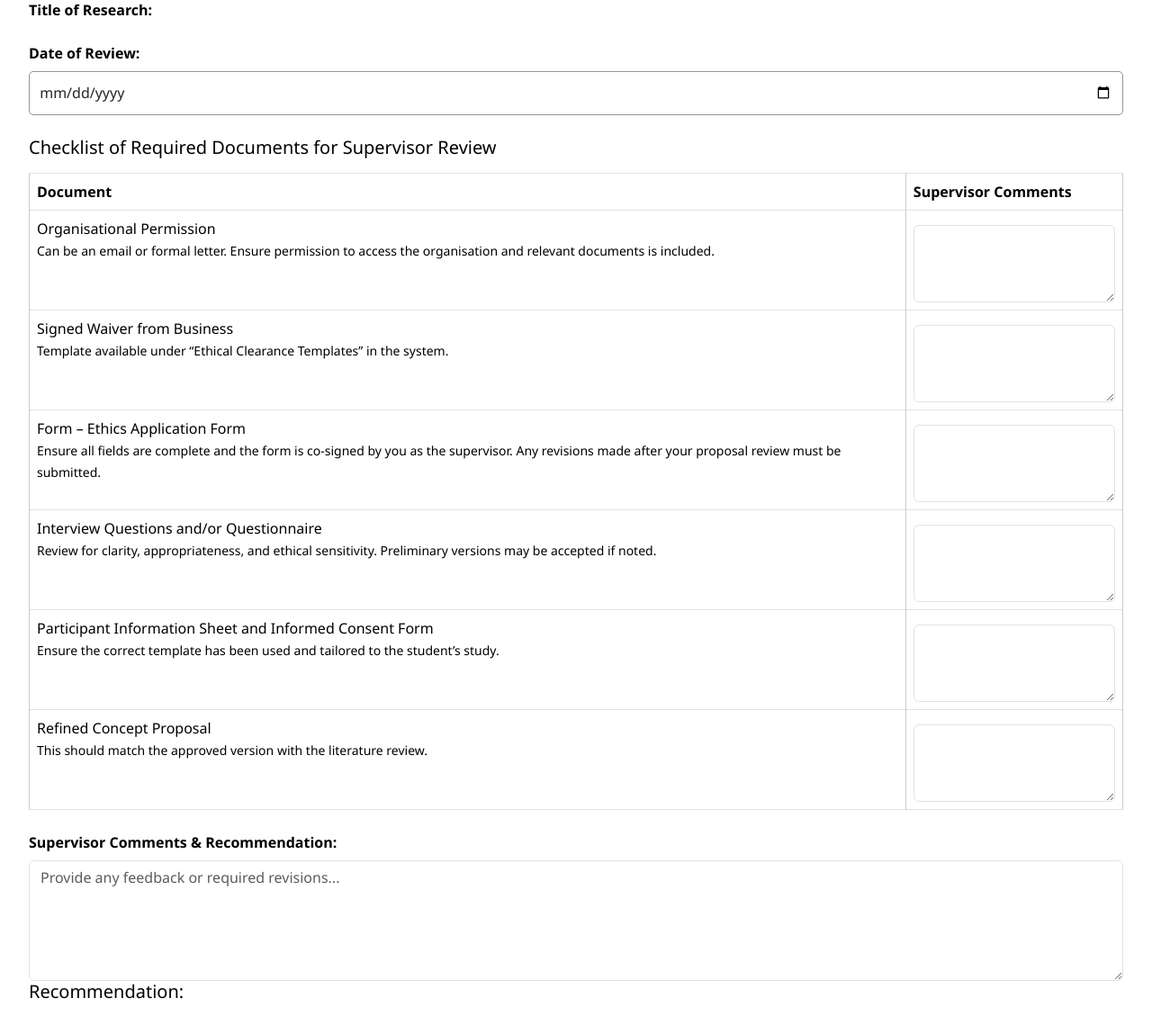
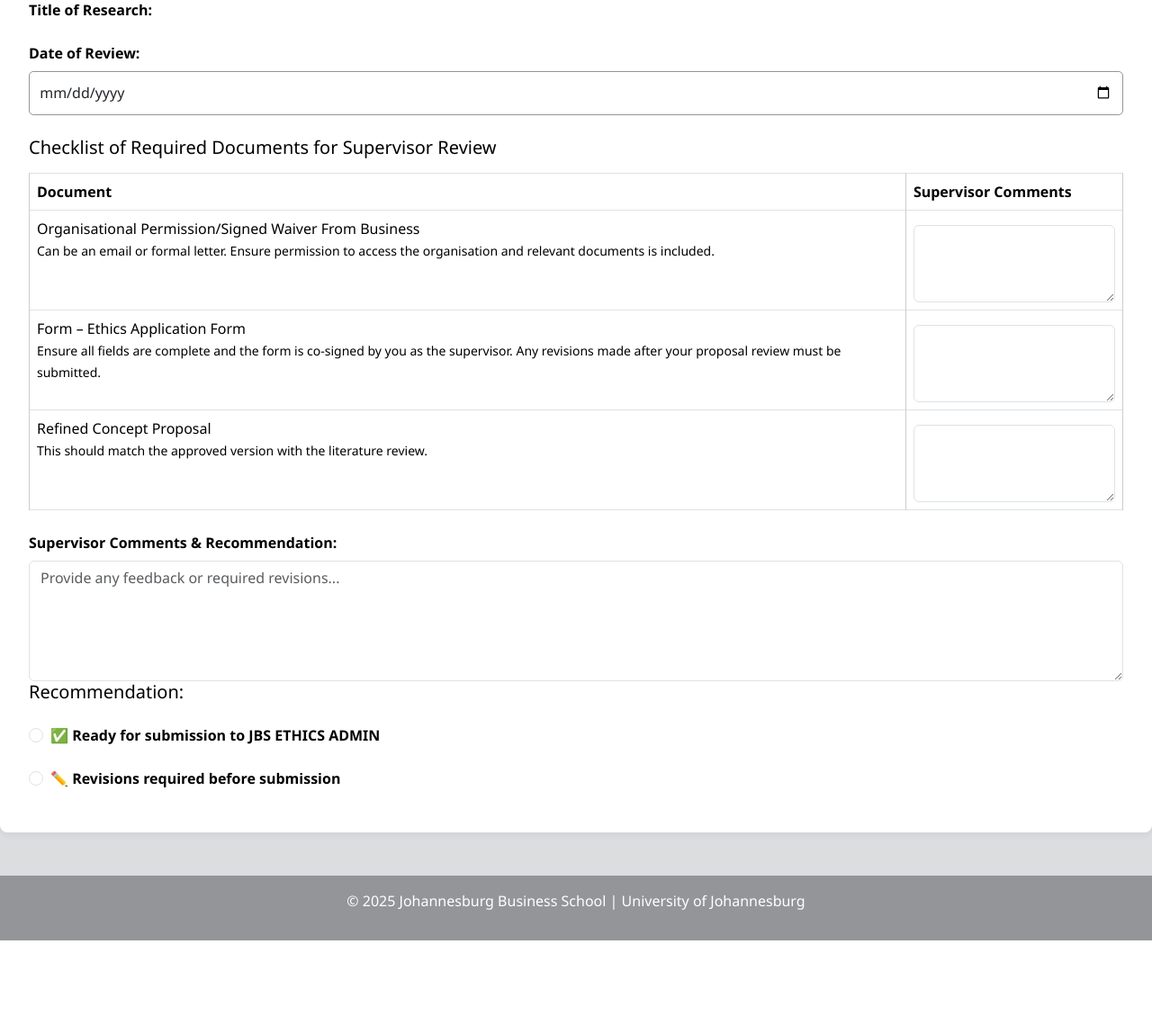
Before and after one commit to SamuelPudinyane/ujethics, a Flask app: page /form_b_supervisor/1 in a window 1280 px wide; the page is wider, and only the part inside the window is pictured. Shown: the part 2826-3965 px from the top of that part at 90% size. After the commit the page ends 3871 px from the top of that part, so only its background shows below. Run offline with Flask 3, Linux system fonts and the light colour scheme; data that the repository does not hold is empty; some libraries are stand-ins or nearby versions.

Commit message:
"Supervisor Review List Changed"

```diff
--- a/templates/form_a_supervisor.html
+++ b/templates/form_a_supervisor.html
@@ -892,11 +892,11 @@
         </thead>
         <tbody>
           <tr>
-            <td>Organisational Permission<br><small>Can be an email or formal letter. Ensure permission to access the organisation and relevant documents is included.</small></td>
+            <td>Organisational Permission/Signed Waiver from Business<br><small>Can be an email or formal letter. Ensure permission to access the organisation and relevant documents is included.</small></td>
             <td><textarea name="org_permission_comment" class="form-control" rows="3"></textarea></td>
           </tr>
           <tr>
-            <td>Signed Waiver from Business<br><small>Template available under “Ethical Clearance Templates” in the system.</small></td>
+            <td>Personal Impact Assessment Form<br><small>Template available under “Ethical Clearance Templates” in the system.</small></td>
             <td><textarea name="waiver_comment" class="form-control" rows="3"></textarea></td>
           </tr>
           <tr>
--- a/templates/form_b_supervisor.html
+++ b/templates/form_b_supervisor.html
@@ -313,25 +313,25 @@
         </thead>
         <tbody>
           <tr>
-            <td>Organisational Permission<br><small>Can be an email or formal letter. Ensure permission to access the organisation and relevant documents is included.</small></td>
+            <td>Organisational Permission/Signed Waiver From Business<br><small>Can be an email or formal letter. Ensure permission to access the organisation and relevant documents is included.</small></td>
             <td><textarea name="org_permission_comment" class="form-control" rows="3"></textarea></td>
           </tr>
-          <tr>
+          <!-- <tr>
             <td>Signed Waiver from Business<br><small>Template available under “Ethical Clearance Templates” in the system.</small></td>
             <td><textarea name="waiver_comment" class="form-control" rows="3"></textarea></td>
-          </tr>
+          </tr> -->
           <tr>
             <td>Form  – Ethics Application Form<br><small>Ensure all fields are complete and the form is co-signed by you as the supervisor. Any revisions made after your proposal review must be submitted.</small></td>
             <td><textarea name="form_a_comment" class="form-control" rows="3"></textarea></td>
           </tr>
-          <tr>
+          <!-- <tr>
             <td>Interview Questions and/or Questionnaire<br><small>Review for clarity, appropriateness, and ethical sensitivity. Preliminary versions may be accepted if noted.</small></td>
             <td><textarea name="questions_comment" class="form-control" rows="3"></textarea></td>
-          </tr>
-          <tr>
+          </tr> -->
+          <!-- <tr>
             <td>Participant Information Sheet and Informed Consent Form<br><small>Ensure the correct template has been used and tailored to the student’s study.</small></td>
             <td><textarea name="consent_comment" class="form-control" rows="3"></textarea></td>
-          </tr>
+          </tr> -->
           <tr>
             <td>Refined Concept Proposal<br><small>This should match the approved version with the literature review.</small></td>
             <td><textarea name="proposal_comment" class="form-control" rows="3"></textarea></td>
```
Also changed, not shown: templates/form_c_supervisor.html (+5 -5 lines).
